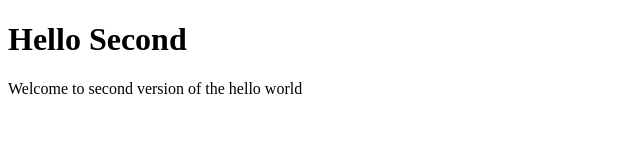
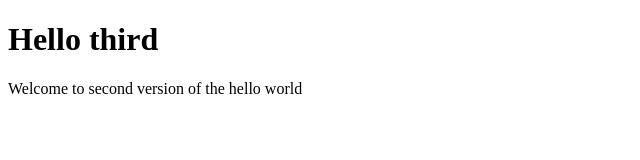
Before and after one commit to mojib2022/MohammadRahman-React-Projects, a plain HTML site: page index.html in a window 1280 px wide. Shown: the full height of the page, 0-640 px from the left. Drawn offline with Linux system fonts and the light colour scheme.

Commit message:
update brfore push to gitHub

```diff
--- a/index.html
+++ b/index.html
@@ -5,7 +5,7 @@
 </head>
 <body>
 
-<h1>Hello Second</h1>
+<h1>Hello third</h1>
 <p>Welcome to second version of the hello world</p>
 
 </body>
```
